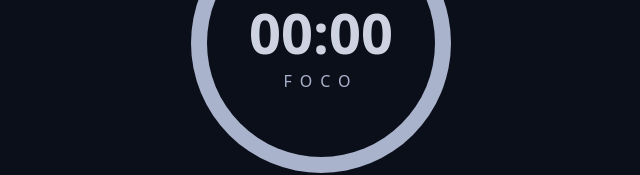
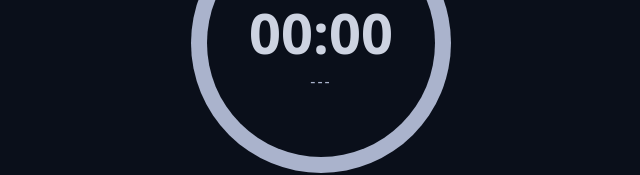
Before and after one commit to marlonnl/Tomate-pomodoro, a React (Vite) app: page / in a window 1280 px wide. Shown: the part 310-485 px from the top of the page, without its empty margins (319-959 px from the left). Built offline with nearby package versions, Linux system fonts and the light colour scheme.

Commit message:
♻️ refactor: global const & cycle description on Counter

```diff
--- a/src/components/Counter/index.tsx
+++ b/src/components/Counter/index.tsx
@@ -1,4 +1,6 @@
 import { useTaskContext } from '../../contexts/TaskContext/useTaskContext'
+import { cycleDescription } from '../../utils/cycleDescription'
+import { getNextCycleType } from '../../utils/getNextCycleType'
 import { Form } from '../Form'
 
 import styles from './styles.module.css'
@@ -17,7 +19,11 @@ export function Counter() {
             <span className={styles.timer}>
               {state.formattedSecondsReamining}
             </span>
-            <span className={styles.name}>FOCO</span>
+            <span className={styles.name}>
+              {state.currentCycle > 0
+                ? cycleDescription[getNextCycleType(state.currentCycle)]
+                : '---'}
+            </span>
           </div>
           <div className={styles.hoverControls}>
             <Form />
--- a/src/components/Counter/styles.module.css
+++ b/src/components/Counter/styles.module.css
@@ -73,7 +73,7 @@
 .name {
   font-size: 1.6rem;
   color: var(--gray-300);
-  letter-spacing: 0.8rem;
+  letter-spacing: 0.2rem;
 }
 
 .hoverControls {
--- a/src/components/Cycles/index.tsx
+++ b/src/components/Cycles/index.tsx
@@ -1,4 +1,5 @@
 import { useTaskContext } from '../../contexts/TaskContext/useTaskContext'
+import { cycleDescription } from '../../utils/cycleDescription'
 import { getNextCycle } from '../../utils/getNextCycle'
 import { getNextCycleType } from '../../utils/getNextCycleType'
 
@@ -7,11 +8,11 @@ import styles from './styles.module.css'
 export function Cycles() {
   const { state } = useTaskContext()
 
-  const cycleDescription = {
-    work: 'foco',
-    shortBreak: 'descanso curto',
-    longBreak: 'descanso longo',
-  }
+  // const cycleDescription = {
+  //   work: 'foco',
+  //   shortBreak: 'descanso curto',
+  //   longBreak: 'descanso longo',
+  // }
 
   const cycles = Array.from({ length: state.currentCycle })
 
--- /dev/null
+++ b/src/utils/cycleDescription.ts
@@ -0,0 +1,5 @@
+export const cycleDescription = {
+  work: 'foco',
+  shortBreak: 'descanso curto',
+  longBreak: 'descanso longo',
+}
```
